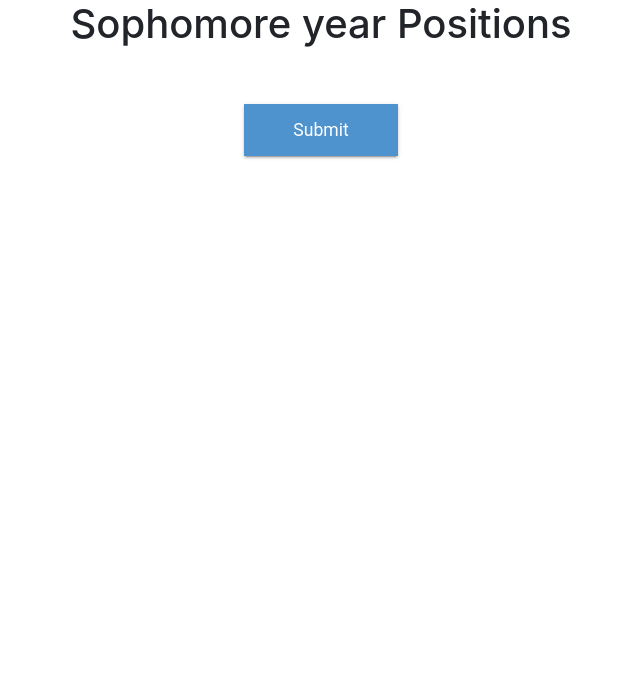
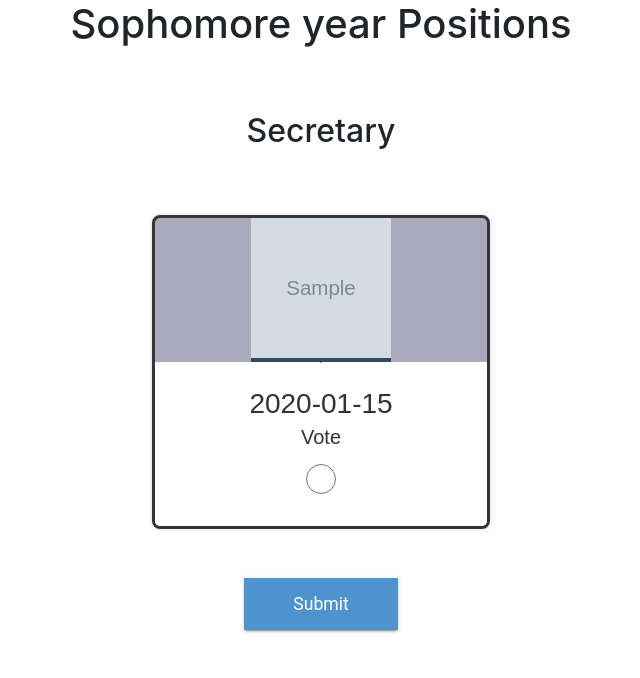
Before and after one commit to Ankit7Das/Gymkhana-Election, a PHP site: page /electionPage.php in a window 1280 px wide. Shown: the part 176-854 px from the top of the page, without its empty margins (319-959 px from the left). Before the commit the page ends 335 px from the top, so only its background shows below. Run offline with PHP 8.4, Linux system fonts and the light colour scheme; the visitor is signed in with stand-in values (Sample User, id 1); tables that the repository leaves empty hold one stand-in row (values such as "Sample post"); grey boxes marked "Sample" are stand-in pictures; a stand-in replaces the project's code that opens the database connection; some libraries are stand-ins or nearby versions.

Commit message:
pg sql written

```diff
--- a/routes/electionPage.php
+++ b/routes/electionPage.php
@@ -49,8 +49,9 @@
     $db = $database->connect();
 
     //query statement for the taking info
+    if($degree===0):
         if($gkey===1):
-        $tech_sql='SELECT id, candidate_name, roll_no, position, image_url FROM candidates WHERE gender=' . $gkey . ' AND year=' . $ykey . ' AND position="technical" AND degree = '.$degree.'';
+            //$tech_sql='SELECT id, candidate_name, roll_no, position, image_url FROM candidates WHERE gender=' . $gkey . ' AND year=' . $ykey . ' AND position="technical" AND degree = '.$degree.'';
             $welf_sql='SELECT id, candidate_name, roll_no, position, image_url FROM candidates WHERE gender='.$gkey.' AND year='.$ykey.' AND position="welfare" AND degree = '.$degree.'';
             $hosca_sql='SELECT id, candidate_name, roll_no, position,image_url FROM candidates WHERE gender='.$gkey.' AND year='.$ykey.' AND position="hosca" AND degree = '.$degree.'';
             $maintenance_sql='SELECT id, candidate_name, roll_no, position,image_url FROM candidates WHERE gender='.$gkey.' AND year='.$ykey.' AND position="maintenance" AND degree = '.$degree.'';
@@ -64,15 +65,6 @@
             $sports_sql='SELECT id, candidate_name, roll_no, position,image_url FROM candidates WHERE gender='.$gkey.' AND position="sports" AND degree = '.$degree.'';
             $mess_sql='SELECT id, candidate_name, roll_no, position,image_url FROM candidates WHERE gender='.$gkey.' AND position="mess" AND degree = '.$degree.'';
         endif;
-
-    $vp_sql='SELECT id, candidate_name, roll_no, position, image_url FROM candidates WHERE position="vp"';
-
-    function split_name($name) {
-        $name = trim($name);
-        $last_name = (strpos($name, ' ') === false) ? '' : preg_replace('#.*\s([\w-]*)$#', '$1', $name);
-        $first_name = trim( preg_replace('#'.preg_quote($last_name,'#').'#', '', $name ) );
-        return array($first_name, $last_name);
-    }
 
         //tech array
         $stmt = $db->prepare($tech_sql);
@@ -104,10 +96,29 @@
         $stmt->execute();
         $messes = $stmt->fetchAll(PDO::FETCH_ASSOC);
 
+    else:
+        $sec_sql='SELECT id, candidate_name, roll_no, position, image_url FROM candidates WHERE gender='.$gkey.' AND degree = '.$degree.'';
+
+        //sec array
+        $stmt = $db->prepare($sec_sql);
+        $stmt->execute();
+        $secs = $stmt->fetchAll(PDO::FETCH_ASSOC);
+
+    endif;
+
+    $vp_sql='SELECT id, candidate_name, roll_no, position, image_url FROM candidates WHERE position="vp"';
+
     //vp array
     $stmt = $db->prepare($vp_sql);
     $stmt->execute();
     $vps = $stmt->fetchAll(PDO::FETCH_ASSOC);
+
+    function split_name($name) {
+        $name = trim($name);
+        $last_name = (strpos($name, ' ') === false) ? '' : preg_replace('#.*\s([\w-]*)$#', '$1', $name);
+        $first_name = trim( preg_replace('#'.preg_quote($last_name,'#').'#', '', $name ) );
+        return array($first_name, $last_name);
+    }
 
     session_destroy();
 
@@ -162,6 +173,7 @@
 
                 $i=0 ;
 
+                if($degree===0):
                     if(count($techs)>0):
                         $i++;
                 ?>
@@ -322,7 +334,37 @@
                                 <?php } ?>
                             </div>
                         </div>
-                <?php endif; ?>
+                    <?php endif;
+                else:
+                    if(count($secs)>0):
+                        $i++;
+
+                    ?>
+
+                        <div id="hosca_secretary" >
+                            <h2>Secretary</h2>
+                        </div>
+                        <div class="container">
+                            <div class="row">
+                                <?php foreach($secs as $sec){ ?>
+                                <figure class="snip1218 col" style="display: flex;width: 97%;justify-content: space-around;flex-wrap: wrap; border: 3px solid #353536;padding: 0; border-radius: 8px; background-color: #aaaabd;">
+                                    <div class="image"><img src="<?php echo htmlspecialchars($sec['image_url']) ?>" alt="sample70" width="140" height ="140"/>
+                                    </div>
+                                    <figcaption>
+                                    <?php $name=split_name(htmlspecialchars($sec['candidate_name'])) ?>
+                                    <h3><?php echo $name['0'] ?></br><span> <?php echo $name['1'] ?></span></h3>
+                                    <h5>Vote</h5>
+                                    <div style="align-items: center;">
+                                        <input type="radio" name="votecheck[<?php echo $i ?>]" value="<?php echo $sec['id']; ?>" class="gym">
+                                    </div>
+                                    </figcaption>
+                                </figure>
+                                <?php } ?>
+                            </div>
+                        </div>
+                    <?php endif;
+                endif;
+                    ?>
 
 
 
```
Lines whose indentation alone changed are shown as unchanged.
